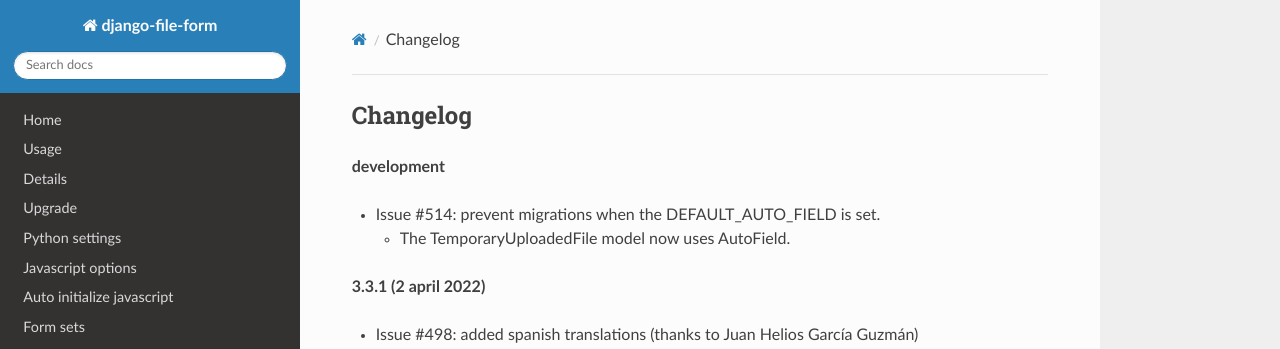
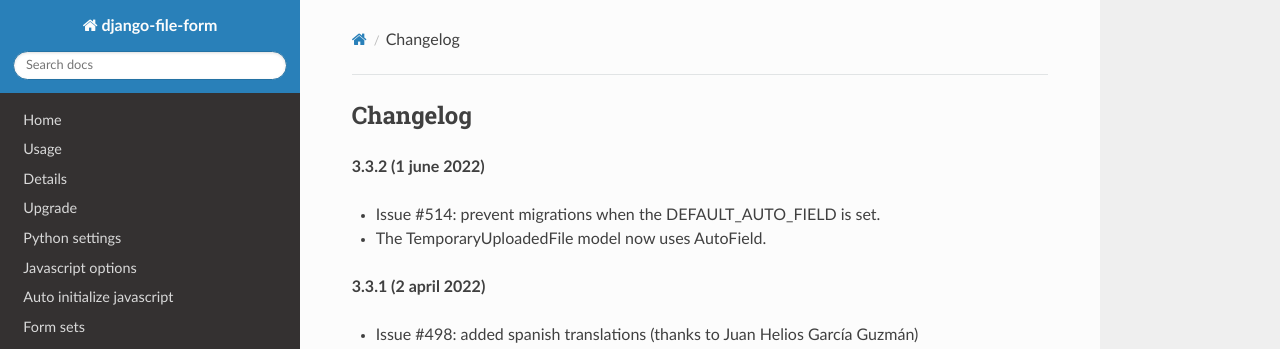
Before and after one commit to mbraak/django-file-form, an MkDocs documentation site: the page built from docs/changelog.md, in a window 1280 px wide and 900 px high. Shown: the top 349 px of the window. Built offline with MkDocs 1.6.1, drawn with Linux system fonts in a browser that asks for light colours; nearby versions of some CDN libraries.

Commit message:
Version 3.3.2

```diff
--- a/docs/changelog.md
+++ b/docs/changelog.md
@@ -1,155 +1,155 @@
 ## Changelog
 
-**development**
+**3.3.2 (1 june 2022)**
 
-  * Issue #514: prevent migrations when the DEFAULT_AUTO_FIELD is set.
-    * The TemporaryUploadedFile model now uses AutoField.
+- Issue #514: prevent migrations when the DEFAULT_AUTO_FIELD is set.
+  - The TemporaryUploadedFile model now uses AutoField.
 
 **3.3.1 (2 april 2022)**
 
-  * Issue #498: added spanish translations (thanks to Juan Helios García Guzmán)
-  * Issue #504: handle multiple 'upload failed' error messages (thanks to Krzysztof Kosiorek)
+- Issue #498: added spanish translations (thanks to Juan Helios García Guzmán)
+- Issue #504: handle multiple 'upload failed' error messages (thanks to Krzysztof Kosiorek)
 
 **3.3.0 (8 december 2021)**
 
-  * Support Django 4.0
+- Support Django 4.0
 
 **3.2.3 (3 october 2021)**
 
-  * Issue #471: fix security advice: uncontrolled data used in path expression
-  * Issue #481: make cache timeout configurable (thanks to Seb Haase)
+- Issue #471: fix security advice: uncontrolled data used in path expression
+- Issue #481: make cache timeout configurable (thanks to Seb Haase)
 
 **3.2.2 (17 june 2021)**
 
-  * Issue #456: handle data parameter with the None value
-  * Issue #465: remove unused FILE_FORM_MAX_FILE_SIZE setting
-  * Issue #468: fix modelformset with S3 upload
+- Issue #456: handle data parameter with the None value
+- Issue #465: remove unused FILE_FORM_MAX_FILE_SIZE setting
+- Issue #468: fix modelformset with S3 upload
 
 **3.2.1 (20 april 2021)**
 
-  * Issue #445: fix ModelForm update with multiple files (thanks to Arcuri Davide)
+- Issue #445: fix ModelForm update with multiple files (thanks to Arcuri Davide)
 
 **3.2.0 (6 april 2021)**
 
-  * Issue #443: support Django 3.2
-  * Issue #446: add AWS_S3_REGION_NAME and AWS_S3_SIGNATURE_VERSION settings (thanks to Niklas Wahl)
-  * Issue #449: add German translations (thanks to Niklas Wahl)
+- Issue #443: support Django 3.2
+- Issue #446: add AWS_S3_REGION_NAME and AWS_S3_SIGNATURE_VERSION settings (thanks to Niklas Wahl)
+- Issue #449: add German translations (thanks to Niklas Wahl)
 
 **3.1.5 (29 march 2021)**
 
-  * Issue #211: auto initialize javascript
-  * Issue #339: Django admin support
+- Issue #211: auto initialize javascript
+- Issue #339: Django admin support
 
 **3.1.4 (8 march 2021)**
 
-  * Issue #436: allow customization of the widget (thanks to Bo Peng)
-  * Issue #439: support ModelForm
+- Issue #436: allow customization of the widget (thanks to Bo Peng)
+- Issue #439: support ModelForm
 
 **3.1.3 (19 january 2021)**
 
-  * Issue #422: add model rename to migrations (thanks to Shrikrishna Singh)
+- Issue #422: add model rename to migrations (thanks to Shrikrishna Singh)
 
 **3.1.2 (27 december 2020)**
 
-  * Issue #418: correctly remove upload
+- Issue #418: correctly remove upload
 
 **3.1.1 (26 november 2020)**
 
-  * Issue #388: add cross-site request forgery protection to tus uploads using the standard Django csrf token
-  * Issue #393: fix delete-unused-files command (thanks to Seb Haase)
-  * issue #401: optimization: use move instead of copy when possible
+- Issue #388: add cross-site request forgery protection to tus uploads using the standard Django csrf token
+- Issue #393: fix delete-unused-files command (thanks to Seb Haase)
+- issue #401: optimization: use move instead of copy when possible
 
 **3.1.0 (15 september 2020)**
 
-  * Issue #324: get placeholder file for UploadWidget (thanks to Shrikrishna Singh)
-  * Issue #330: allow upload directly to S3 compatible storages (thanks to Bo Peng)
-  * Issue #331: fix error in deleting files (thanks to Bo Peng)
-  * Issue #333: replace existing uploaded file with the same name (thanks to Bo Peng)
-  * Issue #341: add javascript events (experimental)
-  * Issue #346: allow definition of s3_upload_dir in form class (thanks to Bo Peng)
+- Issue #324: get placeholder file for UploadWidget (thanks to Shrikrishna Singh)
+- Issue #330: allow upload directly to S3 compatible storages (thanks to Bo Peng)
+- Issue #331: fix error in deleting files (thanks to Bo Peng)
+- Issue #333: replace existing uploaded file with the same name (thanks to Bo Peng)
+- Issue #341: add javascript events (experimental)
+- Issue #346: allow definition of s3_upload_dir in form class (thanks to Bo Peng)
 
 **3.0.1 (4 september 2020)**
 
-  * Issue #347: add chunkSize parameter to avoid request error in Django
+- Issue #347: add chunkSize parameter to avoid request error in Django
 
 **3.0.0 (6 august 2020)**
 
-  * Issue #320: fix UploadMultipleWidget to return correct placeholder files (thanks to Shrikrishna Singh)
-  * Issue #325: support Django 3.1
+- Issue #320: fix UploadMultipleWidget to return correct placeholder files (thanks to Shrikrishna Singh)
+- Issue #325: support Django 3.1
 
 **2.2.0 (22 july 2020)**
 
-  * Issue #315: file is not removed after form error
-  * Issue #313: allow using custom storage and custom cache (thanks to Balazs Endresz)
+- Issue #315: file is not removed after form error
+- Issue #313: allow using custom storage and custom cache (thanks to Balazs Endresz)
 
 **2.1.3 (20 june 2020)**
 
-  * Issue #304: rewrite frontend in typescript
-  * Issue #305: don't change migration when setting changes (thanks to Lionqueen94)
-  * Issue #307: add French translations; also make translations discoverable by makemessages (thanks to Simon Maillard)
+- Issue #304: rewrite frontend in typescript
+- Issue #305: don't change migration when setting changes (thanks to Lionqueen94)
+- Issue #307: add French translations; also make translations discoverable by makemessages (thanks to Simon Maillard)
 
 **2.1.2 (20 april 2020)**
 
-  * Issue #298: directory support for drop area
-  * Issue #300: add migration so makemigrations will not create one (thanks to Lionqueen94)
+- Issue #298: directory support for drop area
+- Issue #300: add migration so makemigrations will not create one (thanks to Lionqueen94)
 
 **2.1.1 (7 april 2020)**
 
-  * Issue #290: add javascript callbacks (thanks to Peter Dekkers)
-  * Issue #296: fix progress bar
-  * Issue #297: add retry delays
+- Issue #290: add javascript callbacks (thanks to Peter Dekkers)
+- Issue #296: fix progress bar
+- Issue #297: add retry delays
 
 **2.1.0 (28 march 2020)**
 
-  * Issue #266: allow relative `FILE_FORM_UPLOAD_DIR` setting (thanks to Bo Peng)
-  * Issue #267: add drop area (thanks to Bo Peng)
-  * Issue #275: show size of uploaded files (thanks to Bo Peng)
-  * Issue #278: allow the addition of placeholder files (thanks to Bo Peng)
-  * Issue #280: remove option `FILE_FORM_FILE_STORAGE`
+- Issue #266: allow relative `FILE_FORM_UPLOAD_DIR` setting (thanks to Bo Peng)
+- Issue #267: add drop area (thanks to Bo Peng)
+- Issue #275: show size of uploaded files (thanks to Bo Peng)
+- Issue #278: allow the addition of placeholder files (thanks to Bo Peng)
+- Issue #280: remove option `FILE_FORM_FILE_STORAGE`
 
 **2.0.3 (15 february 2020)**
 
-  * Issue #237: using with form set (thanks to Juan Carlos Carvajal)
-  * Issue #259: include uncompressed js
-  * Issue #260: correctly use formset prefix (thanks to Gzuba)
-  * Issue #261: fix default for `FILE_FORM_UPLOAD_DIR` (thanks to Gzuba)
+- Issue #237: using with form set (thanks to Juan Carlos Carvajal)
+- Issue #259: include uncompressed js
+- Issue #260: correctly use formset prefix (thanks to Gzuba)
+- Issue #261: fix default for `FILE_FORM_UPLOAD_DIR` (thanks to Gzuba)
 
 **2.0.2 (14 january 2020)**
 
-  * Issue #247: support form wizard (thanks to Lionqueen94)
-  * Issue #251: delete after submit
+- Issue #247: support form wizard (thanks to Lionqueen94)
+- Issue #251: delete after submit
 
 **2.0.1 (6 january 2020)**
 
-  * Issue #240: add empty dff files div (thanks to Lionqueen94)
-  * Issue #241: Csp compliance (thanks to Lionqueen94)
+- Issue #240: add empty dff files div (thanks to Lionqueen94)
+- Issue #241: Csp compliance (thanks to Lionqueen94)
 
 **2.0 (30 december 2019)**
 
-  * Use tus instead of fine uploader
+- Use tus instead of fine uploader
 
 **1.0 (5 december 2019)**
 
-  * Drop support for Python 2 and Django < 2
-  * Issue #217: update fine uploader
-  * Issue #219: use `Selenium` for all tests
-  * Issue #222: use `pathlib2` (instead of pathlib)
-  * Issue #235: support Django 3.0
+- Drop support for Python 2 and Django < 2
+- Issue #217: update fine uploader
+- Issue #219: use `Selenium` for all tests
+- Issue #222: use `pathlib2` (instead of pathlib)
+- Issue #235: support Django 3.0
 
 **0.4.2 (3 March 2019)**
 
-  * Issue #207: support form prefixes (thanks to Iw108)
-  * Issue #201: fix multiple file upload without ajax (thanks to Lionqueen94)
+- Issue #207: support form prefixes (thanks to Iw108)
+- Issue #201: fix multiple file upload without ajax (thanks to Lionqueen94)
 
 **0.4.1 (5 January 2019)**
 
-  * Issue #194: correctly call `is_authenticated` (thanks to Dureba)
+- Issue #194: correctly call `is_authenticated` (thanks to Dureba)
 
 **0.4.0 (3 August 2018)**
 
-  * Support Django 2.1 and Python 3.7
-  * Issue #173: add i18n to upload widget (thanks to Arman Roomana)
+- Support Django 2.1 and Python 3.7
+- Issue #173: add i18n to upload widget (thanks to Arman Roomana)
 
 **0.3.0 (6 December 2017)**
 
-  * Support Django 2.0
+- Support Django 2.0
--- a/setup.py
+++ b/setup.py
@@ -7,7 +7,7 @@ this_directory = path.abspath(path.dirname(__file__))
 with open(path.join(this_directory, "README.md"), encoding="utf-8") as f:
     long_description = f.read()
 
-version = "3.3.1"
+version = "3.3.2"
 
 setup(
     name="django-file-form",
```
